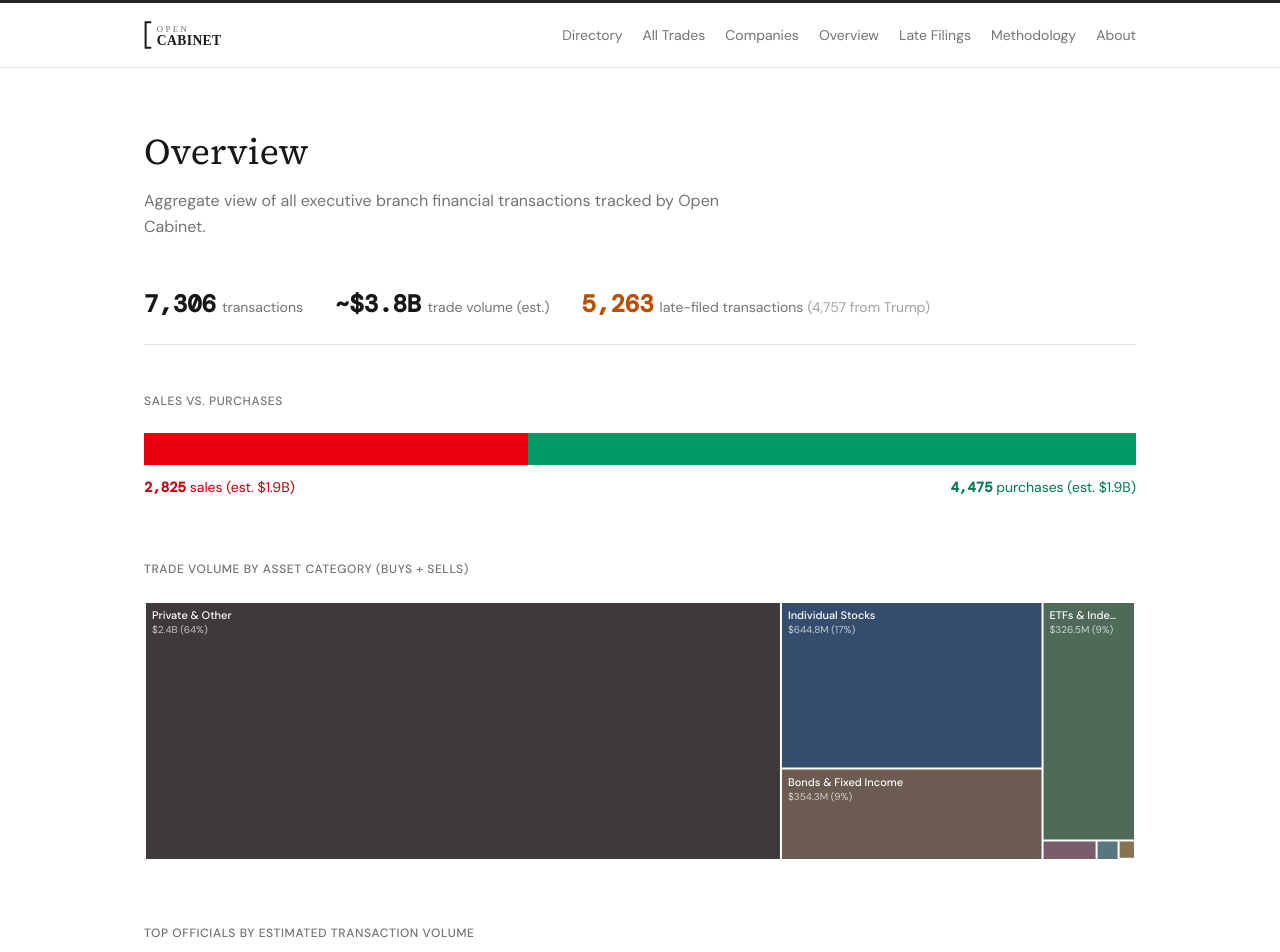
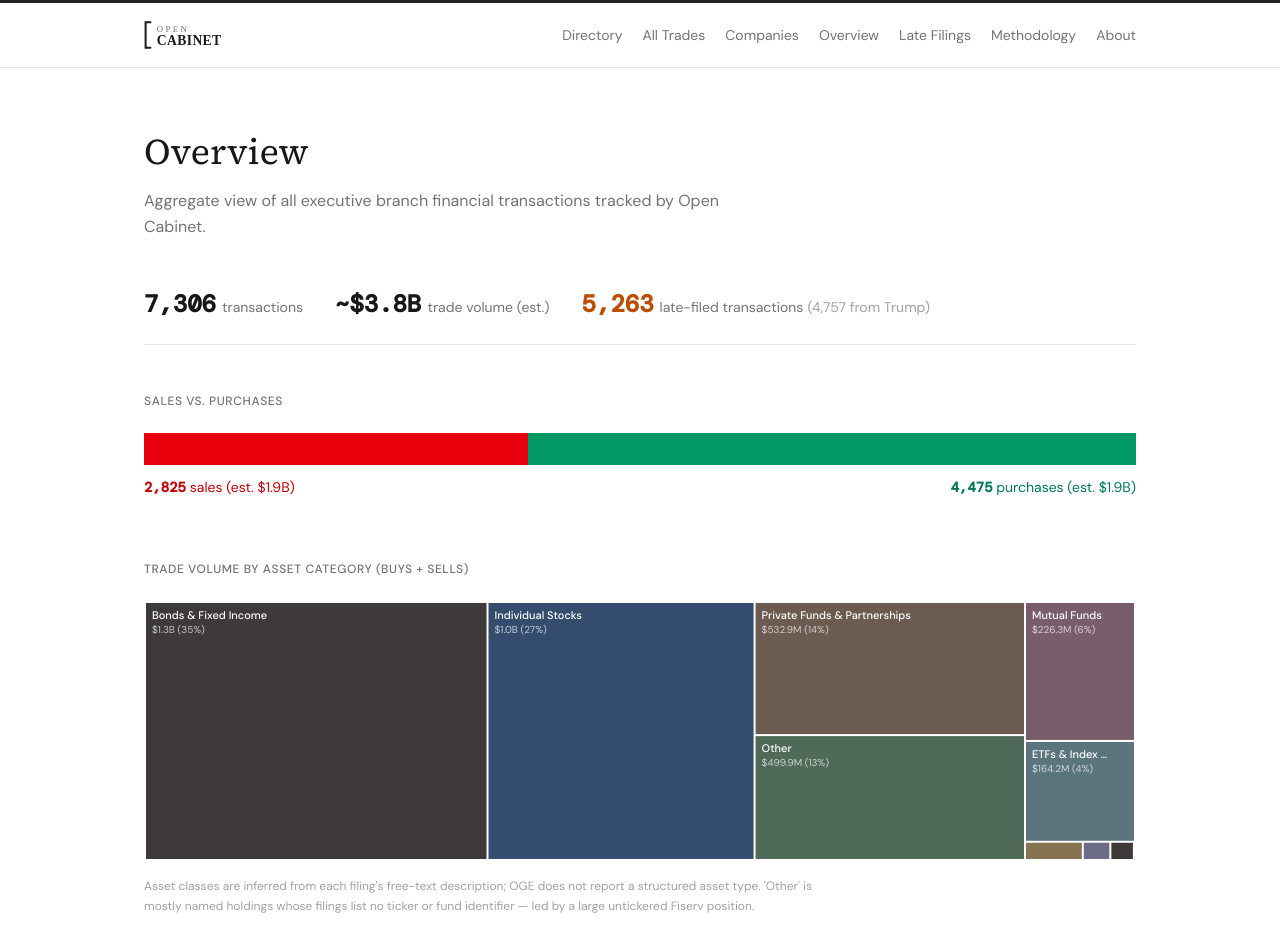
Before and after one commit to tbrown034/open-cabinet, a Next.js app: page /dashboard in a window 1280 px wide. Shown: the top 952 px of the page. Built offline with nearby package versions, Linux system fonts and the light colour scheme.

Commit message:
Refresh README stats, improve dashboard asset classes, polish components

```diff
--- a/app/all/page.tsx
+++ b/app/all/page.tsx
@@ -1,4 +1,5 @@
 import type { Metadata } from "next";
+import { Suspense } from "react";
 import { getAllOfficials } from "@/lib/data";
 import { amountRangeToMidpoint, formatCompactCurrency } from "@/lib/format";
 import type { AmountRange } from "@/lib/types";
@@ -87,7 +88,11 @@ export default async function AllTradesPage() {
         </div>
       </header>
 
-      <SwimLaneChart officials={ranked} />
+      {/* Suspense: the chart reads its group/sort/period from the URL via
+          useSearchParams, which requires a boundary on a static route. */}
+      <Suspense fallback={<div className="min-h-96" />}>
+        <SwimLaneChart officials={ranked} />
+      </Suspense>
 
       <p className="text-xs text-neutral-400 mt-8">
         Source: U.S. Office of Government Ethics. Red = sale, green = purchase.
--- a/app/components/sector-treemap.tsx
+++ b/app/components/sector-treemap.tsx
@@ -39,7 +39,13 @@ interface TreemapRoot {
   value?: number;
 }
 
-export default function SectorTreemap({ data }: { data: TreemapEntry[] }) {
+export default function SectorTreemap({
+  data,
+  note,
+}: {
+  data: TreemapEntry[];
+  note?: string;
+}) {
   const [containerRef, width] = useContainerWidth<HTMLDivElement>(800);
   const [hovered, setHovered] = useState<string | null>(null);
 
@@ -195,6 +201,12 @@ export default function SectorTreemap({ data }: { data: TreemapEntry[] }) {
           </div>
         )}
       </div>
+
+      {note && (
+        <p className="text-xs text-neutral-400 mt-4 leading-relaxed max-w-2xl">
+          {note}
+        </p>
+      )}
     </section>
   );
 }
--- a/app/components/swim-lane-chart.tsx
+++ b/app/components/swim-lane-chart.tsx
@@ -1,6 +1,7 @@
 "use client";
 
-import { useReducer } from "react";
+import { useState } from "react";
+import { useSearchParams, useRouter, usePathname } from "next/navigation";
 import { scaleTime, scaleSqrt, scaleBand } from "d3-scale";
 import { extent } from "d3-array";
 import { timeFormat } from "d3-time-format";
@@ -56,6 +57,12 @@ interface SwimOfficial {
 }
 
 type FilterTab = "all" | "cabinet" | "sub-cabinet";
+type SortKey = "volume" | "name" | "recent";
+type TimeRange = "inaug" | "2025" | "2026" | "all";
+
+const FILTER_TABS: readonly FilterTab[] = ["all", "cabinet", "sub-cabinet"];
+const SORT_KEYS: readonly SortKey[] = ["volume", "name", "recent"];
+const TIME_RANGES: readonly TimeRange[] = ["inaug", "2025", "2026", "all"];
 
 interface TooltipData {
   tx: SwimTransaction;
@@ -64,25 +71,14 @@ interface TooltipData {
   y: number;
 }
 
-interface SwimLaneState {
-  tooltip: TooltipData | null;
-  filter: FilterTab;
-  sortBy: "volume" | "name" | "recent";
-  timeRange: "inaug" | "2025" | "2026" | "all";
-}
-
-const INITIAL_SWIM_LANE_STATE: SwimLaneState = {
-  tooltip: null,
-  filter: "all",
-  sortBy: "volume",
-  timeRange: "inaug",
-};
-
-function swimLaneReducer(
-  state: SwimLaneState,
-  patch: Partial<SwimLaneState>
-): SwimLaneState {
-  return { ...state, ...patch };
+// Read a query param against an allow-list, falling back to a default so a
+// hand-edited or stale URL can't push the chart into an invalid state.
+function parseParam<T extends string>(
+  value: string | null,
+  allowed: readonly T[],
+  fallback: T
+): T {
+  return value && allowed.includes(value as T) ? (value as T) : fallback;
 }
 
 export default function SwimLaneChart({
@@ -91,13 +87,26 @@ export default function SwimLaneChart({
   officials: SwimOfficial[];
 }) {
   const [containerRef, width] = useContainerWidth<HTMLDivElement>(1000);
-  const [state, setSwimLaneState] = useReducer(
-    swimLaneReducer,
-    INITIAL_SWIM_LANE_STATE
-  );
-  const { tooltip, filter, sortBy, timeRange } = state;
-  const setTooltip = (tooltip: TooltipData | null) =>
-    setSwimLaneState({ tooltip });
+  const [tooltip, setTooltip] = useState<TooltipData | null>(null);
+
+  // The chart's view state (group / sort / period) lives in the URL, so any
+  // filtered view is shareable and bookmarkable. Default values are omitted
+  // from the query string, so the pristine chart stays at a clean /all.
+  const searchParams = useSearchParams();
+  const router = useRouter();
+  const pathname = usePathname();
+  const filter = parseParam(searchParams.get("group"), FILTER_TABS, "all");
+  const sortBy = parseParam(searchParams.get("sort"), SORT_KEYS, "volume");
+  const timeRange = parseParam(searchParams.get("period"), TIME_RANGES, "inaug");
+
+  function setParam(key: string, value: string, isDefault: boolean) {
+    const params = new URLSearchParams(searchParams.toString());
+    if (isDefault) params.delete(key);
+    else params.set(key, value);
+    const qs = params.toString();
+    // replace(), not push(), so filtering doesn't pile up back-button history.
+    router.replace(qs ? `${pathname}?${qs}` : pathname, { scroll: false });
+  }
 
   // Time range cutoffs
   const timeRangeStart = timeRange === "inaug" ? "2025-01-20"
@@ -200,7 +209,7 @@ export default function SwimLaneChart({
           <button
             type="button"
             key={tab.key}
-            onClick={() => setSwimLaneState({ filter: tab.key })}
+            onClick={() => setParam("group", tab.key, tab.key === "all")}
             className={`px-3 py-1.5 transition-colors cursor-pointer ${
               filter === tab.key
                 ? "bg-neutral-900 text-white"
@@ -225,7 +234,7 @@ export default function SwimLaneChart({
             <button
               type="button"
               key={t.key}
-              onClick={() => setSwimLaneState({ timeRange: t.key })}
+              onClick={() => setParam("period", t.key, t.key === "inaug")}
               className={`cursor-pointer ${timeRange === t.key ? "text-neutral-900 font-medium" : "hover:text-neutral-600"}`}
             >
               {t.label}
@@ -242,7 +251,7 @@ export default function SwimLaneChart({
             <button
               type="button"
               key={s.key}
-              onClick={() => setSwimLaneState({ sortBy: s.key })}
+              onClick={() => setParam("sort", s.key, s.key === "volume")}
               className={`cursor-pointer ${sortBy === s.key ? "text-neutral-900 font-medium" : "hover:text-neutral-600"}`}
             >
               {s.label}
--- a/app/dashboard/page.tsx
+++ b/app/dashboard/page.tsx
@@ -19,15 +19,74 @@ function isSale(type: string): boolean {
   return type === "Sale" || type === "Sale (Partial)" || type === "Sale (Full)";
 }
 
-const CATEGORY_PATTERNS = {
-  funds: /\b(?:etf|index fund|vanguard|ishares|spdr)\b/,
-  preferred: /\b(?:perp|tier|preferred|pfd)\b/,
-  realEstate: /\breal estate\b/,
-  propertyEntity: /\bllc\b(?=.*\b(?:property|land)\b)/,
-  crypto: /\b(?:bitcoin|ethereum|crypto|solana|polygon|polkadot)\b/,
-  bonds: /\b(?:bond|treasury|muni|fixed income)\b/,
-  retirement: /\b(?:retirement|401k|ira)\b/,
-};
+// Asset class is inferred from each filing's free-text description (OGE does
+// not provide a structured asset type). Order matters: the first pattern that
+// matches wins, so the most specific tests run first. Bonds and untickered
+// equities used to fall into a single catch-all that swallowed ~64% of volume;
+// these patterns pull them out so the treemap reflects the real asset mix.
+function classifyAsset(description: string, hasTicker: boolean): string {
+  const d = description.toLowerCase();
+
+  if (/\b(?:bitcoin|ethereum|crypto|solana|polygon|polkadot)\b/.test(d))
+    return "Cryptocurrency";
+
+  // Municipal, revenue and corporate bonds. Beyond the literal word "bond",
+  // catch the coupon + maturity signature ("5.00% Due Oct 1, 2049") and the
+  // muni markers (REV, G.O., GAS DIST, SCH DIST, bond anticipation notes).
+  if (
+    /\b(?:treasury|muni|municipal|fixed income)\b/.test(d) ||
+    /\bbond\b/.test(d) ||
+    /\bdue\b\s*(?:\w+\s+)?\d/.test(d) ||
+    /\d(?:\.\d+)?\s*%.*due/.test(d) ||
+    /\b(?:rev|g\.?o\.?|gas dist|gas sply|gen oblig|sch dist|anticipation)\b/.test(d)
+  )
+    return "Bonds & Fixed Income";
+
+  if (/\b(?:perp|tier|preferred|pfd)\b/.test(d)) return "Preferred Securities";
+
+  if (/\b(?:etf|index fund|vanguard|ishares|spdr)\b/.test(d))
+    return "ETFs & Index Funds";
+
+  if (
+    /\b(?:pimco|franklin|invesco|brandywine|allspring|blackrock|fidelity|schwab|dodge & cox|nuveen)\b/.test(d) ||
+    /\btax[- ]free\b/.test(d) ||
+    /\b(?:income|municipal|tax|bond|mutual)\s+fund\b/.test(d) ||
+    /\bfund\b.*\bclass [abc]\b/.test(d)
+  )
+    return "Mutual Funds";
+
+  if (
+    /\breal estate\b/.test(d) ||
+    /\bmarina\b/.test(d) ||
+    /\bllc\b(?=.*\b(?:property|land)\b)/.test(d)
+  )
+    return "Real Estate";
+
+  if (/\b(?:retirement|401k|ira)\b/.test(d)) return "Retirement Accounts";
+
+  // Hedge funds, LPs and LLCs (Key Square, Cantor Fitzgerald, MSD, and the like).
+  if (
+    /\b(?:l\.?p\.?|llc|llp|partners|capital|ventures|associates|master fund)\b/.test(d) ||
+    /\bfund\b/.test(d)
+  )
+    return "Private Funds & Partnerships";
+
+  // Individual equities: a captured ticker, a corporate form, or a broker-style
+  // "COM" / "UNSOLICITED" / share-class suffix.
+  if (
+    hasTicker ||
+    /\b(?:inc|corp|plc|n\.?v\.?|ltd|companies|company)\b/.test(d) ||
+    /\bcom\b/.test(d) ||
+    /\bunsolicited\b/.test(d) ||
+    /\bclass [abc]\b/.test(d) ||
+    /\b(?:bancshares|bancorp|labs|technologies)\b/.test(d)
+  )
+    return "Individual Stocks";
+
+  // Named holdings whose filing lists no ticker or fund identifier and can't be
+  // classified from the description alone (e.g. a large untickered Fiserv position).
+  return "Other";
+}
 
 export default async function DashboardPage() {
   const officials = await getAllOfficials();
@@ -72,34 +131,15 @@ export default async function DashboardPage() {
     .sort((a, b) => b.totalValue - a.totalValue)
     .slice(0, 15);
 
-  // Sector/category data for treemap
+  // Sector/category data for treemap. Categories are inferred from each
+  // filing's free-text asset description (see classifyAsset above).
   const categories = new Map<string, number>();
   for (const tx of allTx) {
-    const desc = tx.description.toLowerCase();
-    let category: string;
-    if (CATEGORY_PATTERNS.funds.test(desc)) {
-      category = "ETFs & Index Funds";
-    } else if (CATEGORY_PATTERNS.preferred.test(desc)) {
-      category = "Preferred Securities";
-    } else if (
-      CATEGORY_PATTERNS.realEstate.test(desc) ||
-      CATEGORY_PATTERNS.propertyEntity.test(desc)
-    ) {
-      category = "Real Estate";
-    } else if (CATEGORY_PATTERNS.crypto.test(desc)) {
-      category = "Cryptocurrency";
-    } else if (CATEGORY_PATTERNS.bonds.test(desc)) {
-      category = "Bonds & Fixed Income";
-    } else if (CATEGORY_PATTERNS.retirement.test(desc)) {
-      category = "Retirement Accounts";
-    } else if (tx.ticker) {
-      category = "Individual Stocks";
-    } else {
-      category = "Private & Other";
-    }
+    const category = classifyAsset(tx.description, Boolean(tx.ticker));
     categories.set(
       category,
-      (categories.get(category) || 0) + amountRangeToMidpoint(tx.amount as AmountRange)
+      (categories.get(category) || 0) +
+        amountRangeToMidpoint(tx.amount as AmountRange)
     );
   }
 
@@ -155,7 +195,10 @@ export default async function DashboardPage() {
           purchasesValue={purchasesValue}
         />
 
-        <SectorTreemap data={treemapData} />
+        <SectorTreemap
+          data={treemapData}
+          note="Asset classes are inferred from each filing's free-text description; OGE does not report a structured asset type. 'Other' is mostly named holdings whose filings list no ticker or fund identifier — led by a large untickered Fiserv position."
+        />
 
         <OfficialRankings rankings={rankings} />
       </div>
--- a/app/globals.css
+++ b/app/globals.css
@@ -5,3 +5,16 @@
   --font-mono: var(--font-dm-mono);
   --font-serif: var(--font-source-serif);
 }
+
+/* Honor users who ask the OS for reduced motion. Near-zero durations rather
+   than `none` so transitionend/animationend handlers still fire. */
+@media (prefers-reduced-motion: reduce) {
+  *,
+  ::before,
+  ::after {
+    animation-duration: 0.01ms !important;
+    animation-iteration-count: 1 !important;
+    transition-duration: 0.01ms !important;
+    scroll-behavior: auto !important;
+  }
+}
--- a/app/layout.tsx
+++ b/app/layout.tsx
@@ -87,6 +87,7 @@ export default function RootLayout({
                 width={32}
                 height={32}
                 className="h-8 w-auto"
+                priority
               />
             </Link>
 
```
Also changed, not shown: app/components/alert-signup-form.tsx (+6 -3 lines), app/components/company-search.tsx (+13 -13 lines), app/components/feedback-form.tsx (+8 -6 lines), app/components/officials-table.tsx (+7 -7 lines), app/page.tsx (+18 -3 lines), 1 other file (tests, documents, lock files or other folders).
